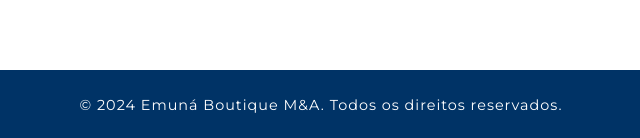
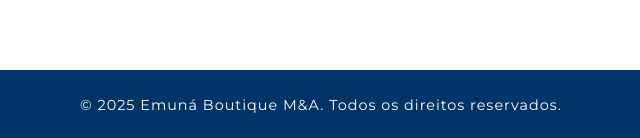
Before and after one commit to emunacapital/teste, a plain HTML site: page index.html in a window 1280 px wide. Shown: the part 1983-2121 px from the top of the page, 319-959 px from the left. Drawn offline with Linux system fonts and the light colour scheme.

Commit message:
Update index.html
2024 para 2025

```diff
--- a/index.html
+++ b/index.html
@@ -297,7 +297,7 @@
   </main>
 
   <footer>
-    &copy; 2024 Emuná Boutique M&A. Todos os direitos reservados.
+    &copy; 2025 Emuná Boutique M&A. Todos os direitos reservados.
   </footer>
   <script>
     // Sobre Nós
```
